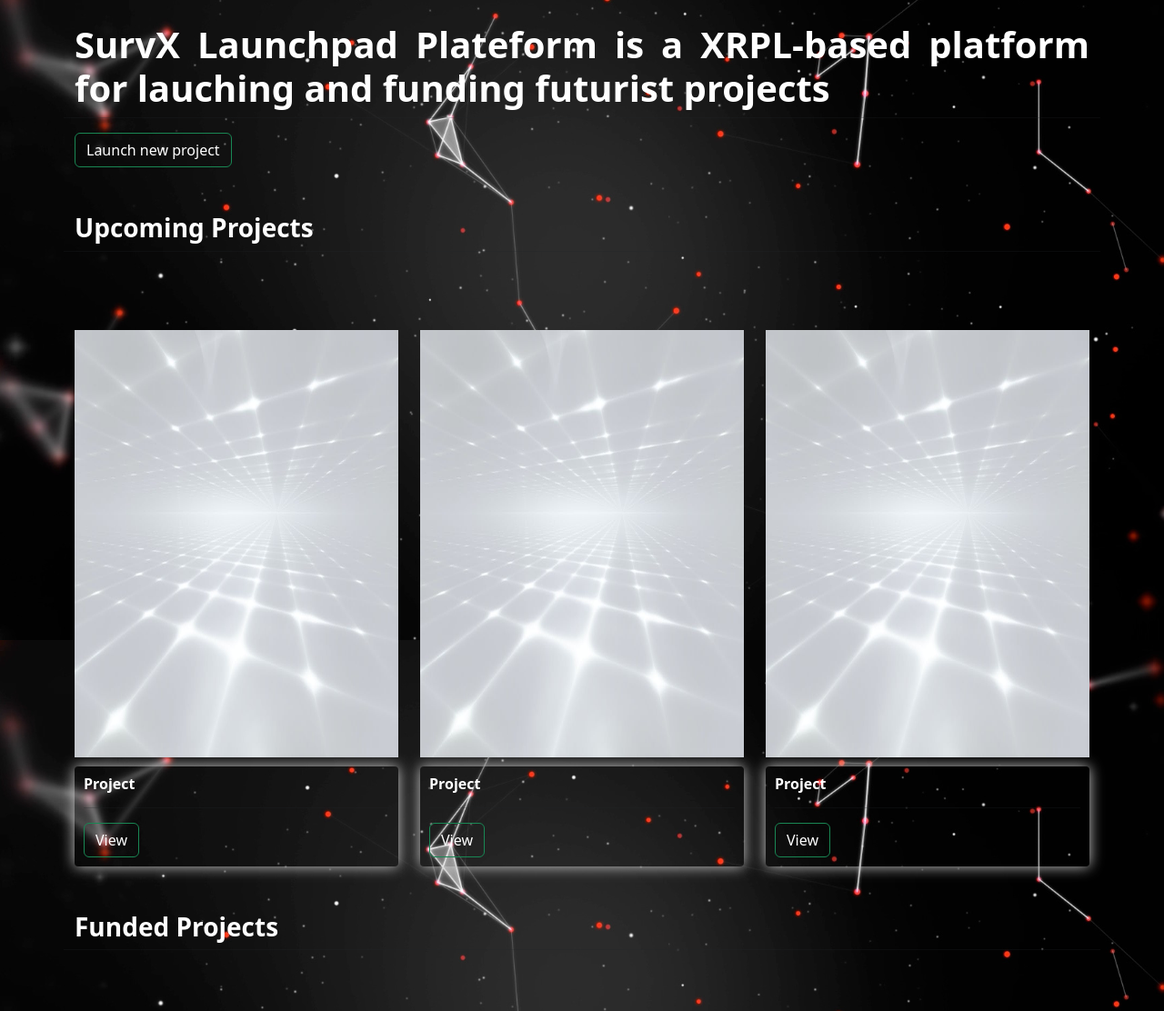
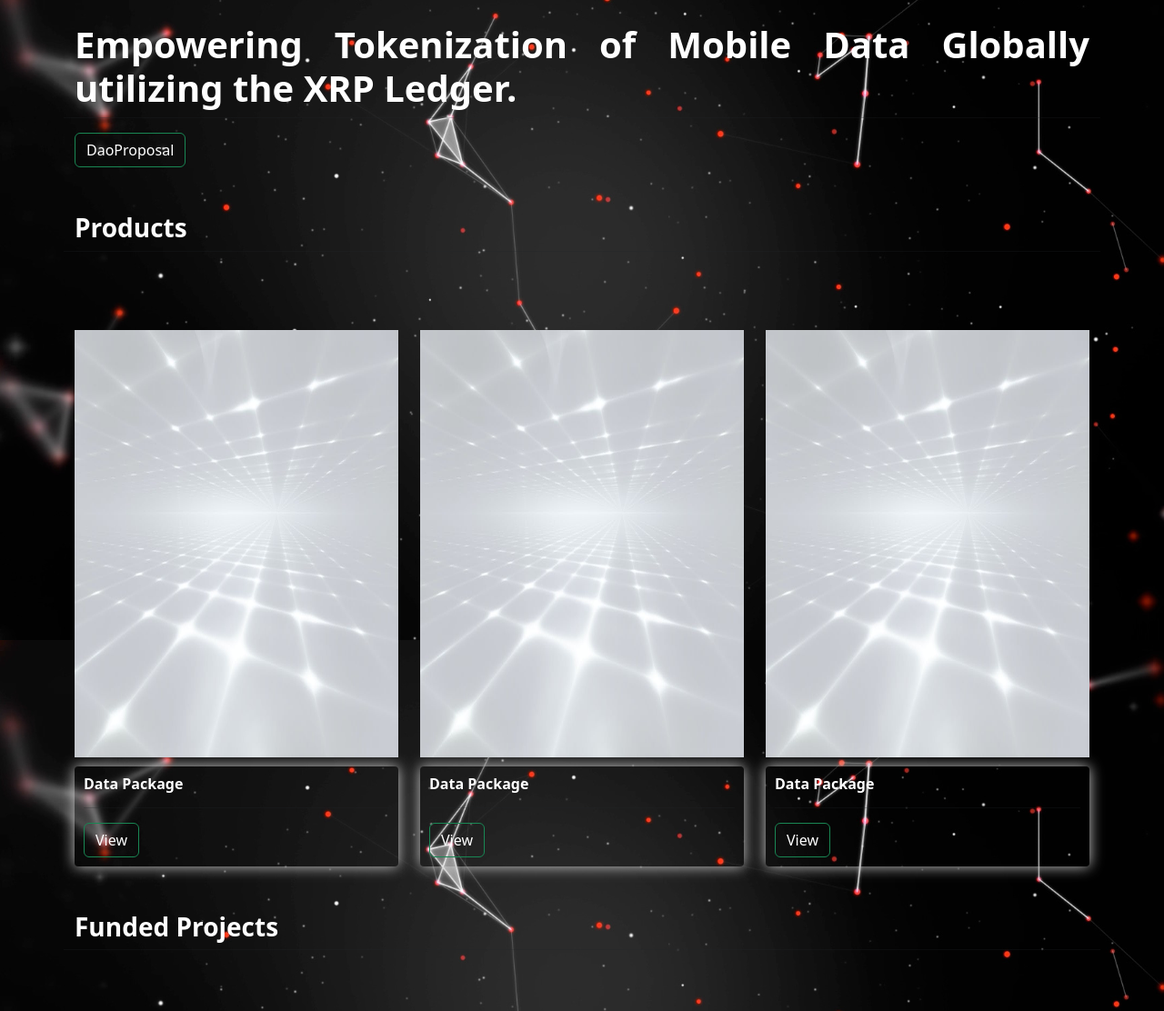
Before and after one commit to SurvX/SurvX-eSIM-, a Django app: template SurvXLaunchPad/main/templates/main/home.html in a window 1280 px wide. Shown: the part 96-1208 px from the top of the page at 91% size. Run offline with Django 4.2, Linux system fonts and the light colour scheme; the template is opened without the code that fills it, so the values that code supplies are empty; parts of the project's set-up code (start-up, migrations or seed data) failed here and were passed over.

Commit message:
Update home.html

```diff
--- a/SurvXLaunchPad/main/templates/main/home.html
+++ b/SurvXLaunchPad/main/templates/main/home.html
@@ -4,18 +4,18 @@
 <div class="container">
 <div class="row gamme welcome">
   <div class="d-flex">
-      <h1><a style="text-decoration: none" href="{% url 'home' %}"><strong class="text-white">SurvX Launchpad Plateform is a XRPL-based platform for lauching and funding futurist projects</strong></a></h1>
+      <h1><a style="text-decoration: none" href="{% url 'home' %}"><strong class="text-white">Empowering Tokenization of Mobile Data Globally utilizing the XRP Ledger.</strong></a></h1>
   </div>
   <hr>
   <div>
     <a class="btn btn-outline-success text-white" href="#">
-      Launch new project
+      DaoProposal
     </a>
   </div>
 </div>
 <div class="row gamme ">
     <div class="d-flex">
-        <h3><a style="text-decoration: none" href="{% url 'home' %}"><strong class="text-white">Upcoming Projects</strong></a></h3>
+        <h3><a style="text-decoration: none" href="{% url 'home' %}"><strong class="text-white">Products</strong></a></h3>
     </div>
 
     <hr>
@@ -26,7 +26,7 @@
       <img class="thumbnail" src="{% static 'images/background.JPG' %}">
       <div class="box-element">
         <h6>
-          <strong class="text-white">Project</strong>
+          <strong class="text-white">Data Package</strong>
          </h6>
         <hr>
         <a class="btn btn-outline-success text-white" href="#">
@@ -38,7 +38,7 @@
       <img class="thumbnail" src="{% static 'images/background.JPG' %}">
       <div class="box-element product">
         <h6>
-         <strong class="text-white">Project</strong>
+         <strong class="text-white">Data Package</strong>
         </h6>
         <hr>
         <a class="btn btn-outline-success text-white" href="#">
@@ -51,7 +51,7 @@
       <img class="thumbnail" src="{% static 'images/background.JPG' %}">
       <div class="box-element product">
         <h6>
-         <strong class="text-white">Project</strong>
+         <strong class="text-white">Data Package</strong>
         </h6>
         <hr>
         <a class="btn btn-outline-success text-white" href="#">
```
